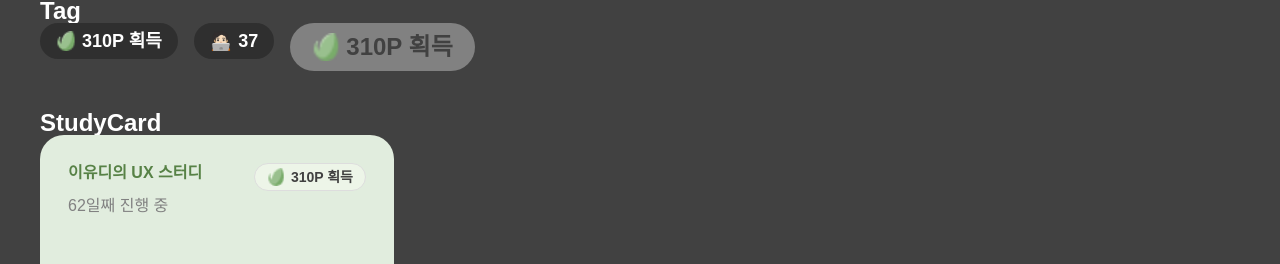
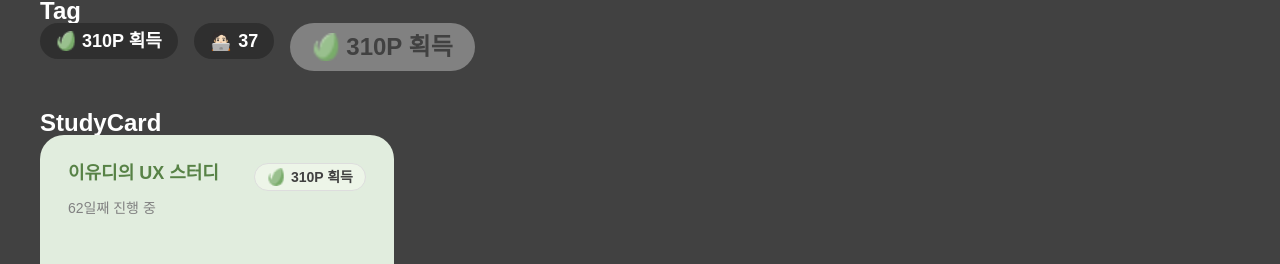
Before and after one commit to kimchanhee0309/Forest-of-Study-Team-5, a React (Vite) app: page / in a window 1280 px wide. Shown: the part 1314-1578 px from the top of the page. Built offline with nearby package versions, Linux system fonts and the light colour scheme; a web font is replaced by a local one.

Commit message:
부분 수정

```diff
--- a/src/components/study/StudyCard/StudyCard.module.css
+++ b/src/components/study/StudyCard/StudyCard.module.css
@@ -36,7 +36,7 @@
   margin: 0;
 
   color: var(--green-text);
-  font-size: var(--font-18);
+  font-size: var(--text-18);
   font-weight: var(--weight-bold);
   line-height: 1.2;
 
@@ -47,7 +47,7 @@
   margin: 16px 0 0;
 
   color: var(--gray-818181);
-  font-size: var(--font-14);
+  font-size: var(--text-14);
   font-weight: var(--weight-regular);
 
   text-align: left;
@@ -57,7 +57,7 @@
   margin: 48px 0 48px;
 
   color: var(--black);
-  font-size: var(--font-16);
+  font-size: var(--text-16);
   font-weight: var(--weight-regular);
   line-height: 1.4;
 
```
